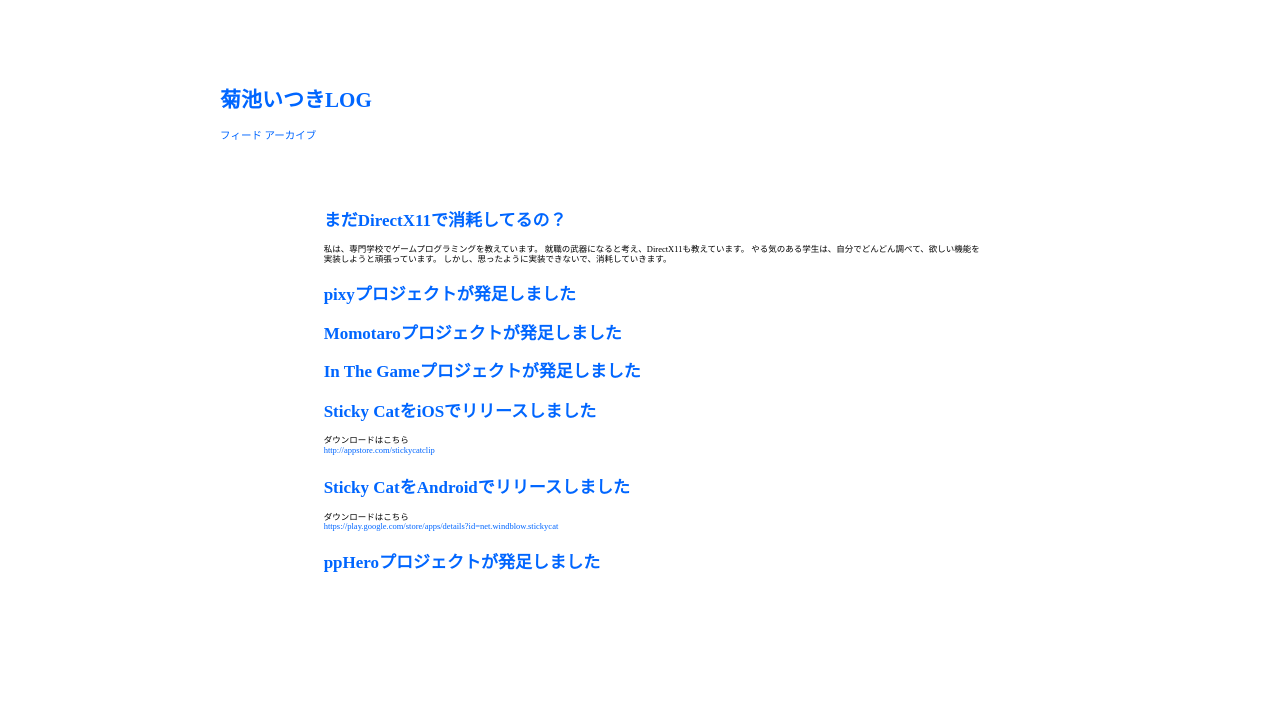
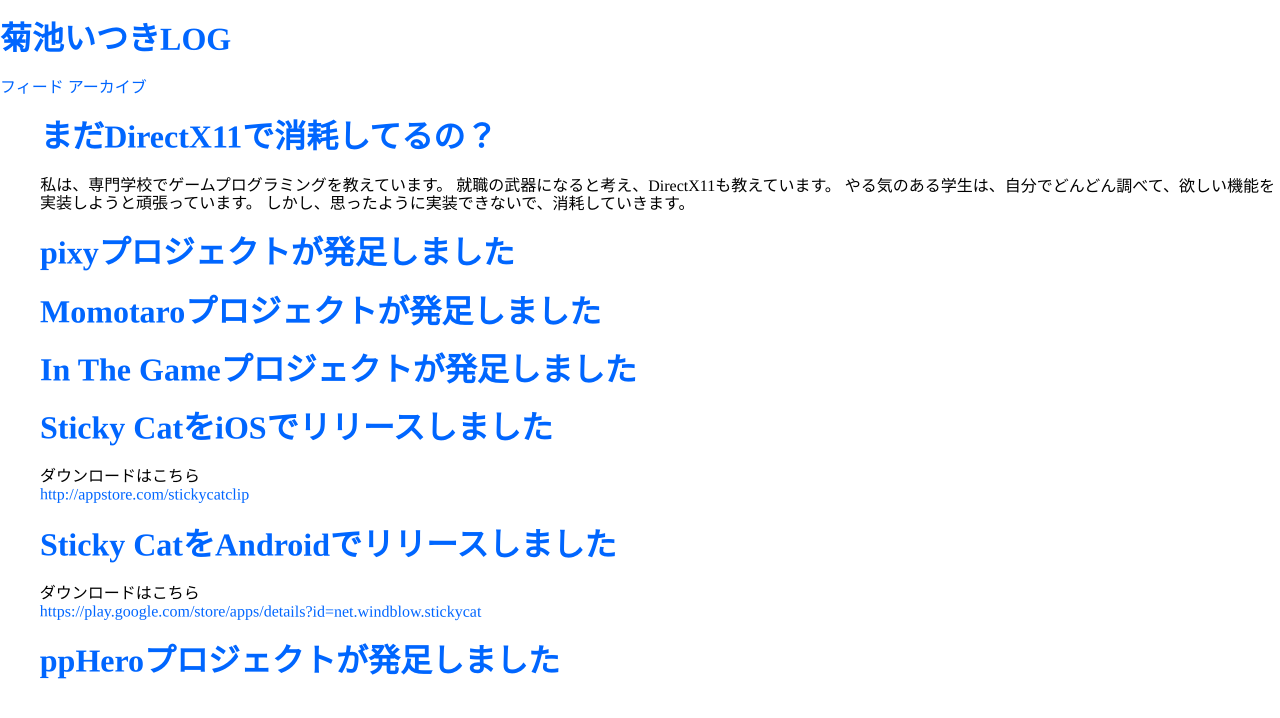
Before and after one commit to itukikikuti/windblow.net, a Jekyll site: the page built from index.html, in a window 1280 px wide. Shown: the top 718 px of the page. Built offline with Jekyll 4.4.1, drawn with Linux system fonts in a browser that asks for light colours; some web fonts are replaced.

Commit message:
Update style.scss

```diff
--- a/css/style.scss
+++ b/css/style.scss
@@ -3,7 +3,7 @@
 $color: #0066FF;
 
 * {
-    transform: scale(0.9);
+    transform: rotate(0.01deg);
 }
 a {
     color: $color;
```
